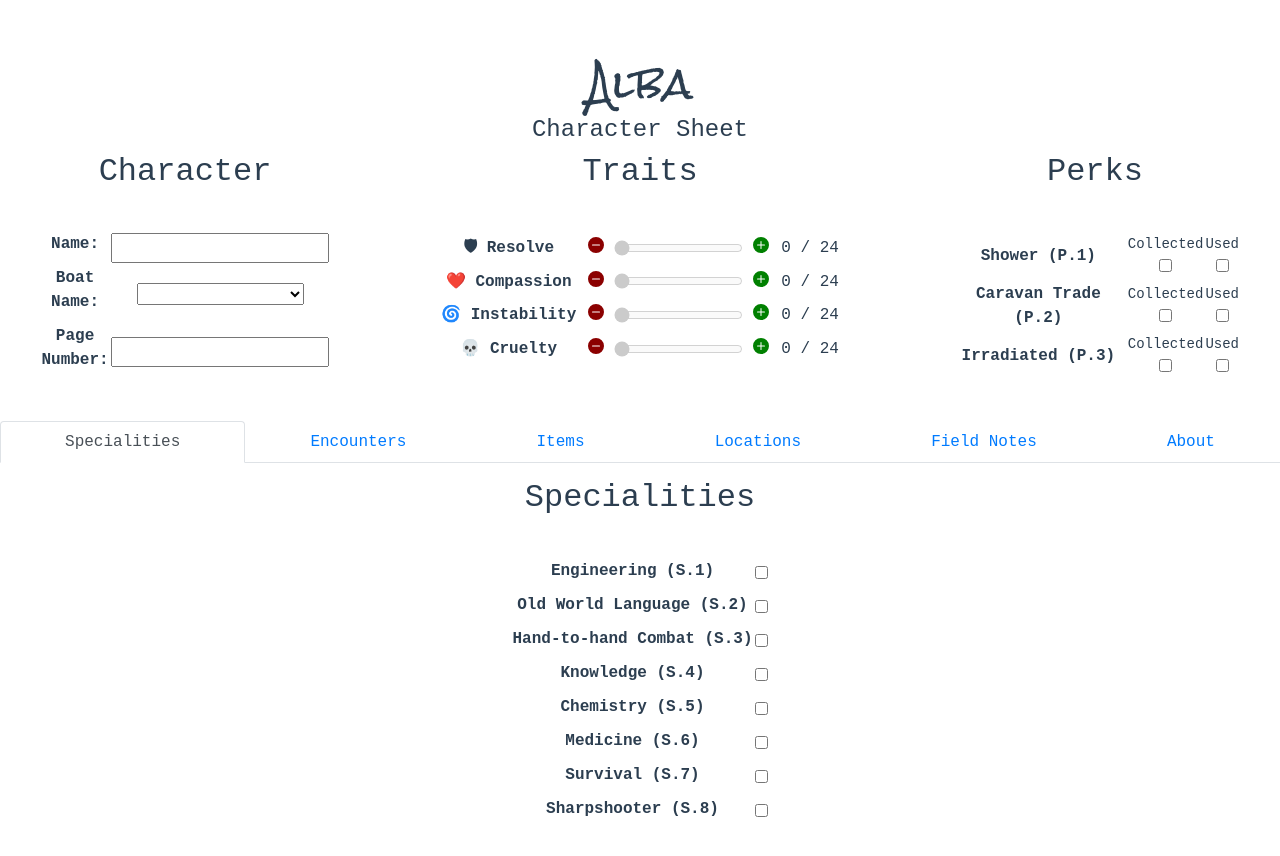
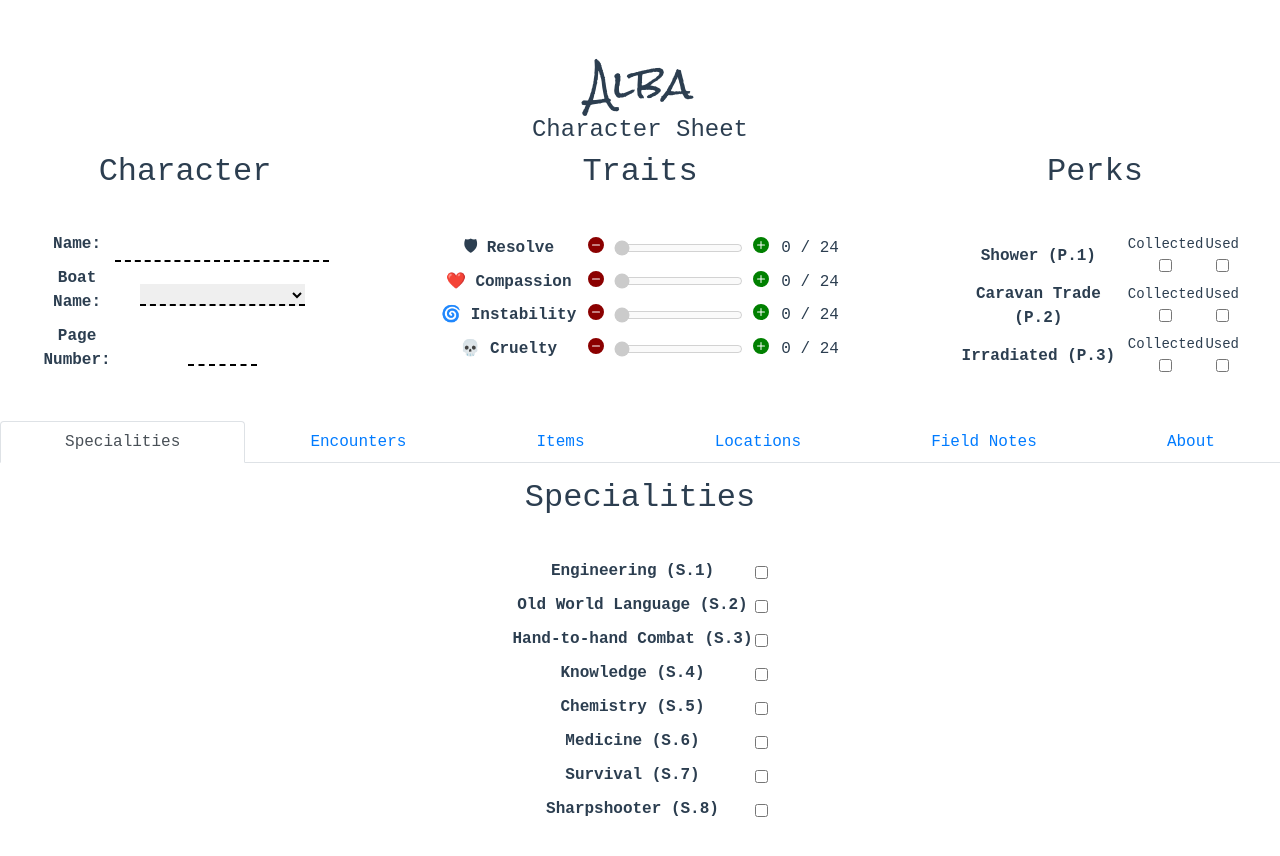
Before and after one commit to SeanJA/alba-character-sheet, a Vue app: page / in a window 1280 px wide. Shown: the top 856 px of the page. Built offline with nearby package versions, Linux system fonts and the light colour scheme; a web font is replaced by a local one.

Commit message:
more styling

```diff
--- a/src/components/Character.vue
+++ b/src/components/Character.vue
@@ -25,7 +25,7 @@
           <label for="pageNumber">Page Number:</label>
         </th>
         <td>
-          <input id="pageNumber" type="text" v-model="pageNumber" @input="updatePageNumber()">
+          <input id="pageNumber" type="number" min="0" max="3000" v-model="pageNumber" @input="updatePageNumber()">
         </td>
       </tr>
     </table>
@@ -72,3 +72,13 @@ export default {
   }
 }
 </script>
+
+<style scoped>
+input, select{
+  width: stretch;
+  border-top: 0;
+  border-left: 0;
+  border-right: 0;
+  border-bottom: dashed 2px black;
+}
+</style>
```
